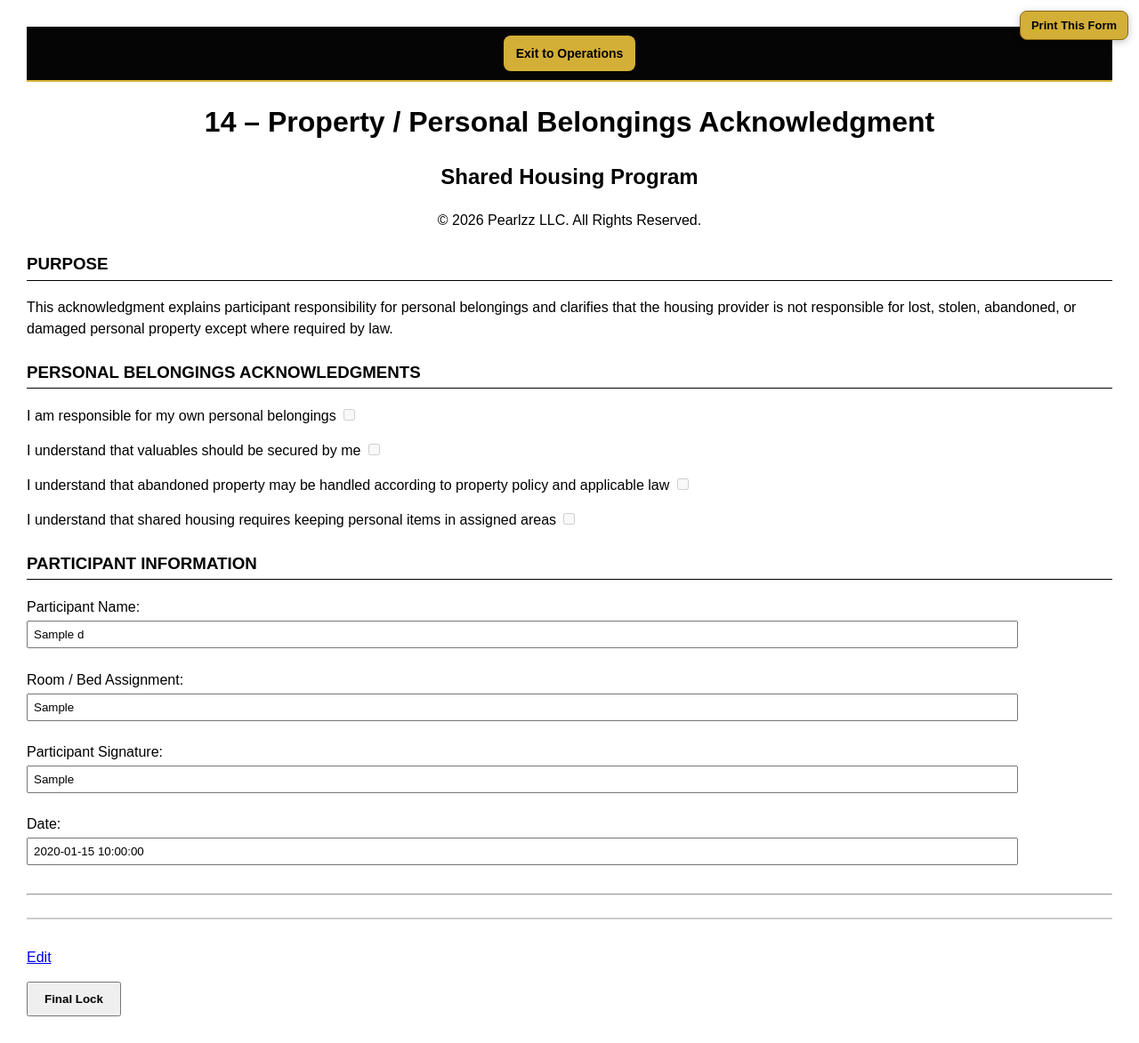
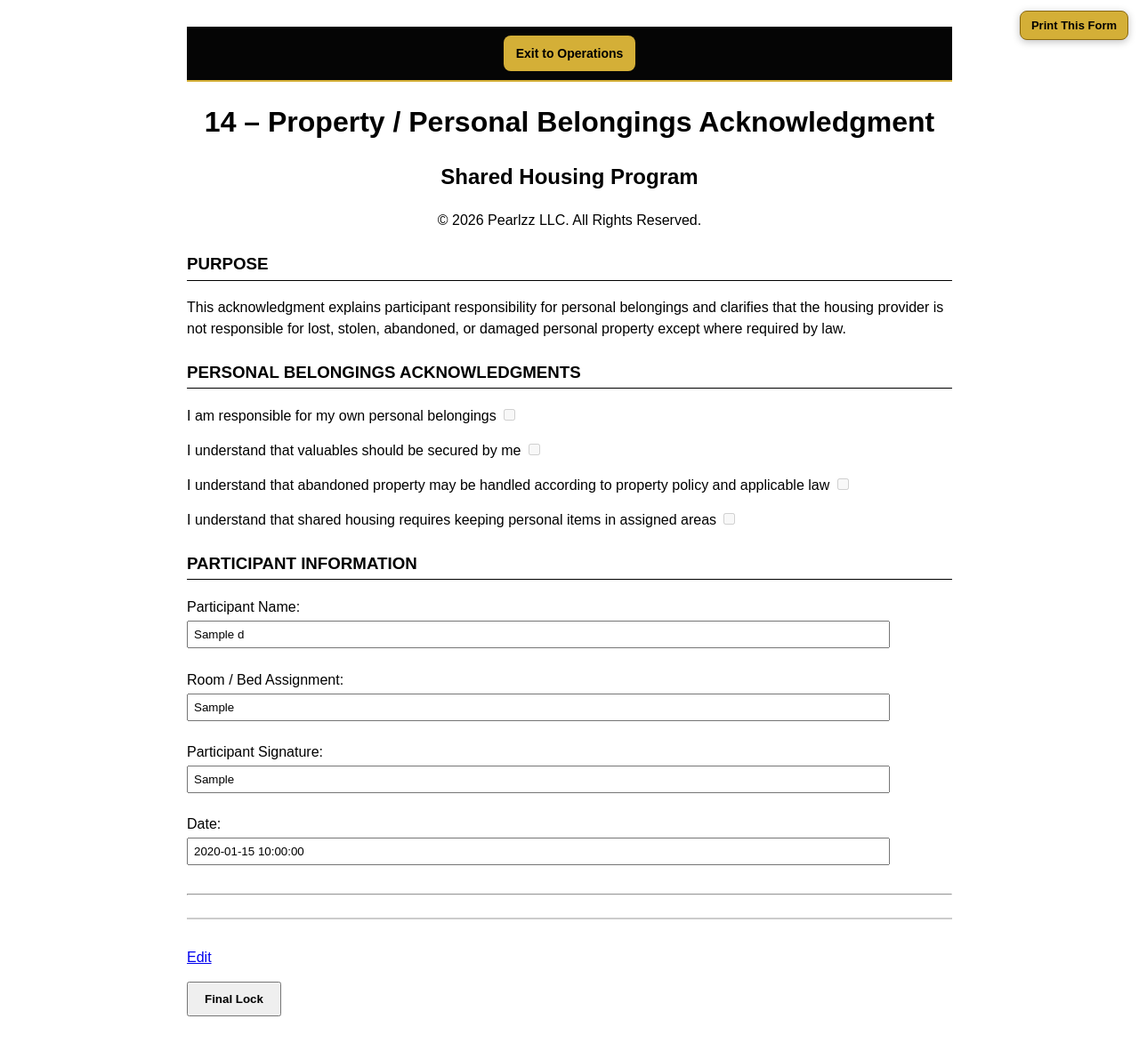
Before and after one commit to Pearlzzpearlzz/Nilpf-store, a Flask app: template templates/personal_belongings_print.html in a window 1280 px wide. Shown: the whole page at 89% size. Run offline with Flask 3, Linux system fonts and the light colour scheme; the visitor is signed in with stand-in values (Sample User, id 1); the template is opened without the code that fills it: most values are stand-ins (such as "Sample title", 1, 10 or a date in 2020).

Commit message:
Center participant review pages

```diff
--- a/templates/personal_belongings_print.html
+++ b/templates/personal_belongings_print.html
@@ -4,7 +4,17 @@
 <title>14 – Property / Personal Belongings Acknowledgment - Review</title>
 
 <style>
-body { font-family: Arial, sans-serif; margin: 30px; line-height: 1.45; }
+body {
+  font-family: Arial, sans-serif;
+  line-height: 1.45;
+  max-width: 900px;
+  margin: 30px auto;
+  padding: 0 20px;
+  box-sizing: border-box;
+}
+@media print {
+  body { max-width:none; margin:0; padding:0; }
+}
 h1, h2 { text-align: center; }
 h3 { margin-top: 24px; border-bottom: 1px solid #000; padding-bottom: 4px; }
 input[type=text], input:not([type]) { width: 90%; padding: 6px; margin-top: 4px; }
```
Also changed, not shown: templates/common_area_security_print.html (+11 -1 lines), templates/intake_assessment_print.html (+10 -1 lines), templates/privacy_acknowledgment_print.html (+11 -1 lines).
